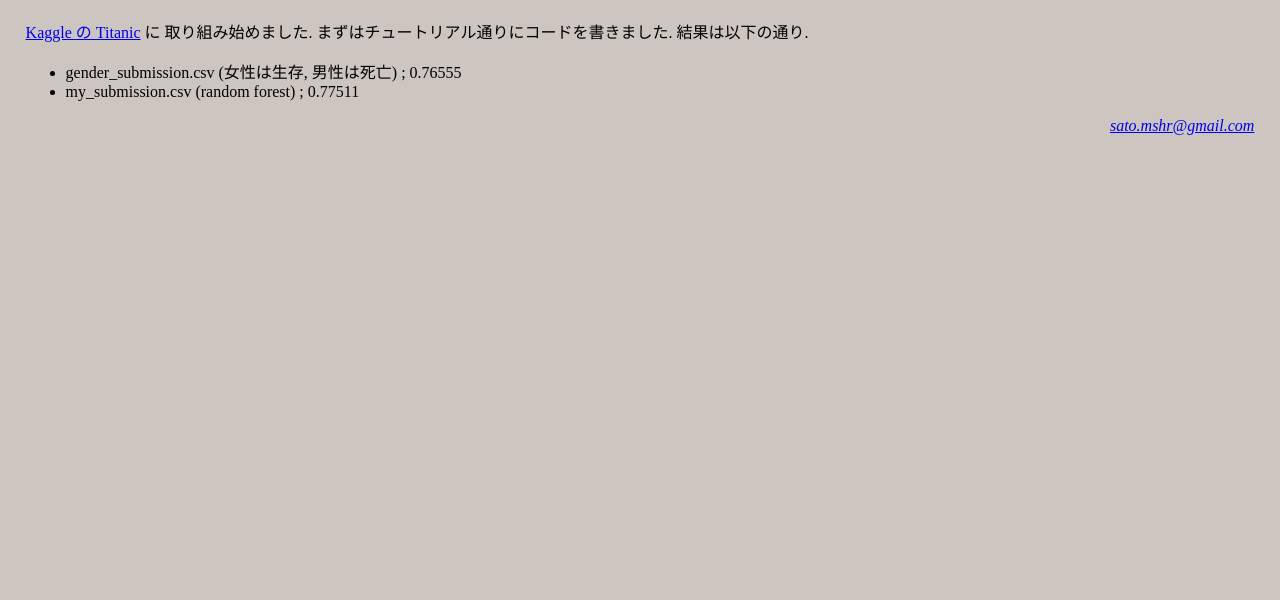
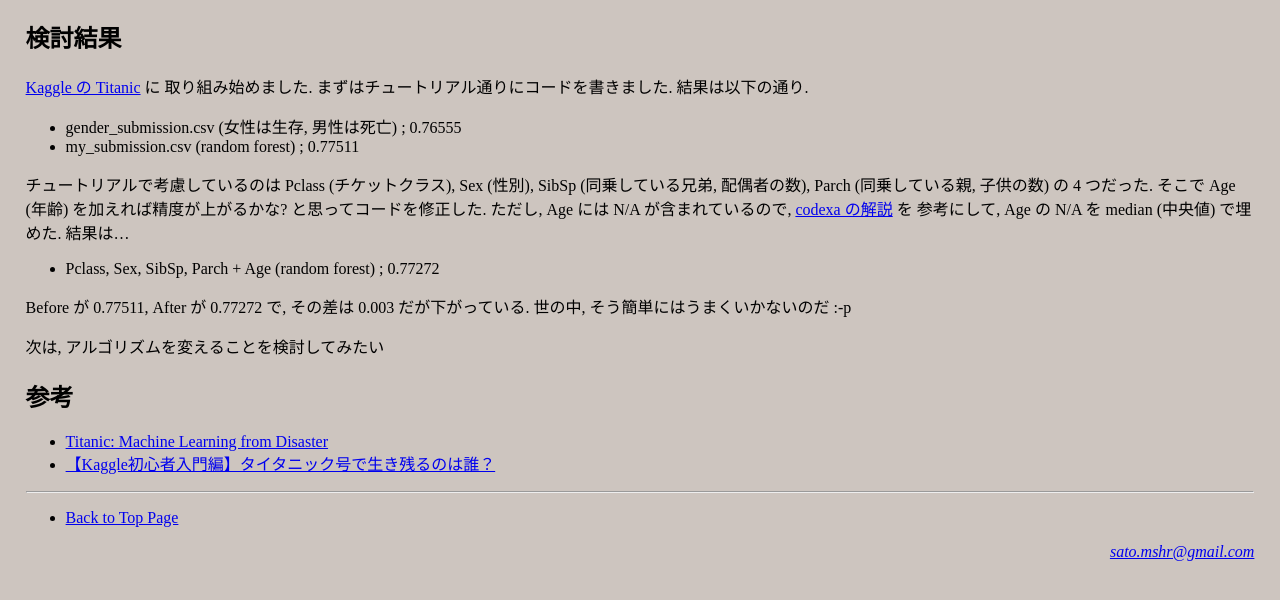
Before and after one commit to satomshr/satomshr.github.io, a plain HTML site: page python/kaggle_titanic/tutorial_20201107.html in a window 1280 px wide. Shown: the part 72-672 px from the top of the page. Drawn offline with Linux system fonts and the light colour scheme.

Commit message:
adding Age to features

```diff
--- a/python/kaggle_titanic/tutorial_20201107.html
+++ b/python/kaggle_titanic/tutorial_20201107.html
@@ -11,6 +11,8 @@
 <body>
 <h1>Kaggle の Titanic のチュートリアルをトライ</h1>
 
+<h2>検討結果</h2>
+
 <p><a href="https://www.kaggle.com/c/titanic">Kaggle の Titanic</a> に
   取り組み始めました. まずはチュートリアル通りにコードを書きました. 結果は以下の通り.
 </p>
@@ -20,6 +22,33 @@
   <li>my_submission.csv (random forest) ; 0.77511</li>
 </ul>
 
+<p>チュートリアルで考慮しているのは Pclass (チケットクラス), Sex (性別), SibSp (同乗している兄弟, 配偶者の数),
+  Parch (同乗している親, 子供の数) の 4 つだった.
+  そこで Age (年齢) を加えれば精度が上がるかな? と思ってコードを修正した. ただし, Age には
+  N/A が含まれているので, <a href="https://www.codexa.net/kaggle-titanic-beginner/">codexa の解説</a> を
+  参考にして, Age の N/A を median (中央値) で埋めた. 結果は…</p>
+
+<ul>
+  <li>Pclass, Sex, SibSp, Parch + Age (random forest) ; 0.77272</li>
+</ul>
+
+<p>Before が 0.77511, After が 0.77272 で, その差は 0.003 だが下がっている. 世の中,
+  そう簡単にはうまくいかないのだ :-p</p>
+
+<p>次は, アルゴリズムを変えることを検討してみたい</p>
+
+<h2>参考</h2>
+<ul>
+  <li><a href="https://www.kaggle.com/c/titanic">Titanic: Machine Learning from Disaster</a></li>
+  <li><a href="https://www.codexa.net/kaggle-titanic-beginner/">【Kaggle初心者入門編】タイタニック号で生き残るのは誰？</a></li>
+</ul>
+
+<hr>
+
+<ul>
+  <li><a href="../../">Back to Top Page</a></li>
+</ul>
+
 
 <address>
   <a href="mailto:sato.mshr@gmail.com">sato.mshr@gmail.com</a>
```
